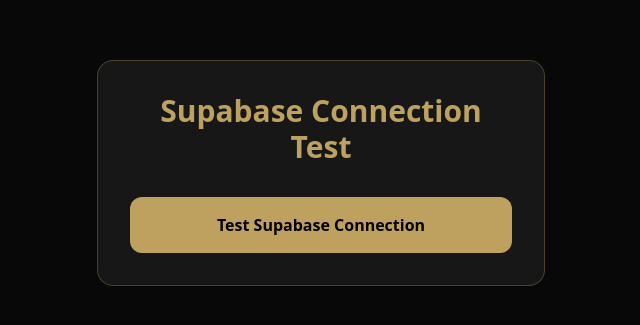
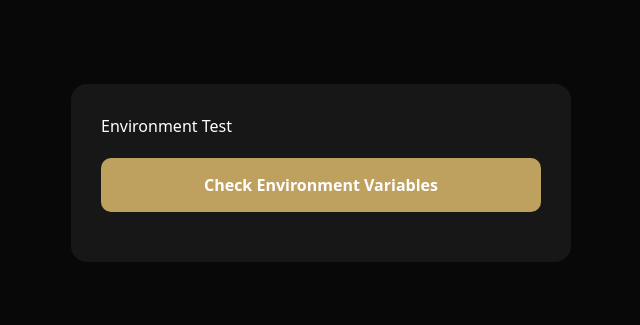
Before and after one commit to AmaniElTrabulsi/MahmoudKalash, a Next.js app: page /login in a window 1280 px wide. Shown: the part 227-552 px from the top of the page, without its empty margins (319-959 px from the left). Built offline with nearby package versions, Linux system fonts and the light colour scheme; no server answers.

Commit message:
login debug5

```diff
--- a/app/login/page.tsx
+++ b/app/login/page.tsx
@@ -1,124 +1,79 @@
 "use client";
 
 import { useState } from "react";
-import { supabase } from "@/lib/supabase";
 
 export default function LoginPage() {
   const [message, setMessage] = useState("");
-  const [loading, setLoading] = useState(false);
 
-  async function testSupabase() {
-    setMessage("");
-    setLoading(true);
+  function testEnvironment() {
+    const supabaseUrl =
+      process.env.NEXT_PUBLIC_SUPABASE_URL;
 
-    try {
-      console.log("Testing Supabase connection...");
+    const supabaseKey =
+      process.env.NEXT_PUBLIC_SUPABASE_ANON_KEY;
 
-      const {
-        data,
-        error,
-      } = await supabase
-        .from("users")
-        .select("id")
-        .limit(1);
-
-      console.log("TEST DATA:", data);
-      console.log("TEST ERROR:", error);
-
-      if (error) {
-        setMessage(
-          "Supabase error: " +
-          error.message
-        );
-
-        return;
-      }
-
-      setMessage(
-        "Supabase connection works!"
-      );
-
-    } catch (error: any) {
-      console.error(
-        "FETCH ERROR:",
-        error
-      );
-
-      setMessage(
-        "FETCH ERROR: " +
-        (error?.message || "Failed to fetch")
-      );
-
-    } finally {
-      setLoading(false);
-    }
+    setMessage(
+      JSON.stringify(
+        {
+          url: supabaseUrl || "MISSING",
+          keyExists: !!supabaseKey,
+          keyLength: supabaseKey?.length || 0,
+        },
+        null,
+        2
+      )
+    );
   }
 
   return (
     <main
-      className="
-        min-h-screen
-        bg-[#080808]
-        text-white
-        flex
-        items-center
-        justify-center
-        px-4
-      "
+      style={{
+        minHeight: "100vh",
+        background: "#080808",
+        color: "white",
+        display: "flex",
+        alignItems: "center",
+        justifyContent: "center",
+        padding: "20px",
+      }}
     >
       <div
-        className="
-          w-full
-          max-w-md
-          bg-[#171717]
-          border
-          border-[#BFA15F]/30
-          rounded-2xl
-          p-8
-        "
+        style={{
+          width: "100%",
+          maxWidth: "500px",
+          background: "#171717",
+          padding: "30px",
+          borderRadius: "16px",
+        }}
       >
-        <h1
-          className="
-            text-3xl
-            text-center
-            font-bold
-            text-[#BFA15F]
-            mb-8
-          "
-        >
-          Supabase Connection Test
+        <h1>
+          Environment Test
         </h1>
 
         <button
-          onClick={testSupabase}
-          disabled={loading}
-          className="
-            w-full
-            h-14
-            bg-[#BFA15F]
-            text-black
-            rounded-xl
-            font-bold
-            disabled:opacity-50
-          "
+          onClick={testEnvironment}
+          style={{
+            width: "100%",
+            padding: "15px",
+            marginTop: "20px",
+            background: "#BFA15F",
+            border: "none",
+            borderRadius: "10px",
+            fontWeight: "bold",
+          }}
         >
-          {loading
-            ? "Testing..."
-            : "Test Supabase Connection"}
+          Check Environment Variables
         </button>
 
-        {message && (
-          <p
-            className="
-              mt-6
-              text-center
-              break-words
-              text-gray-300
-            "
-          >
-            {message}
-          </p>
-        )}
+        <pre
+          style={{
+            marginTop: "20px",
+            whiteSpace: "pre-wrap",
+            wordBreak: "break-word",
+          }}
+        >
+          {message}
+        </pre>
       </div>
     </main>
   );
```
